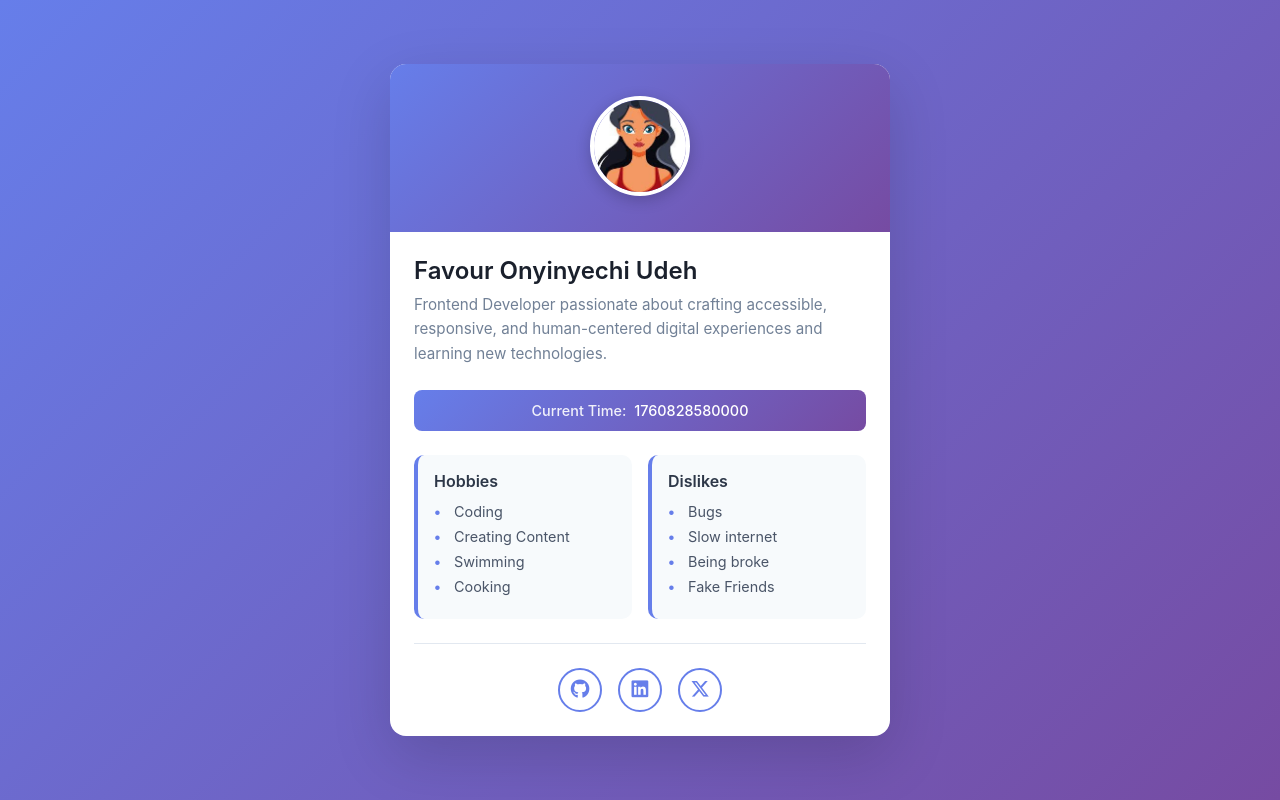
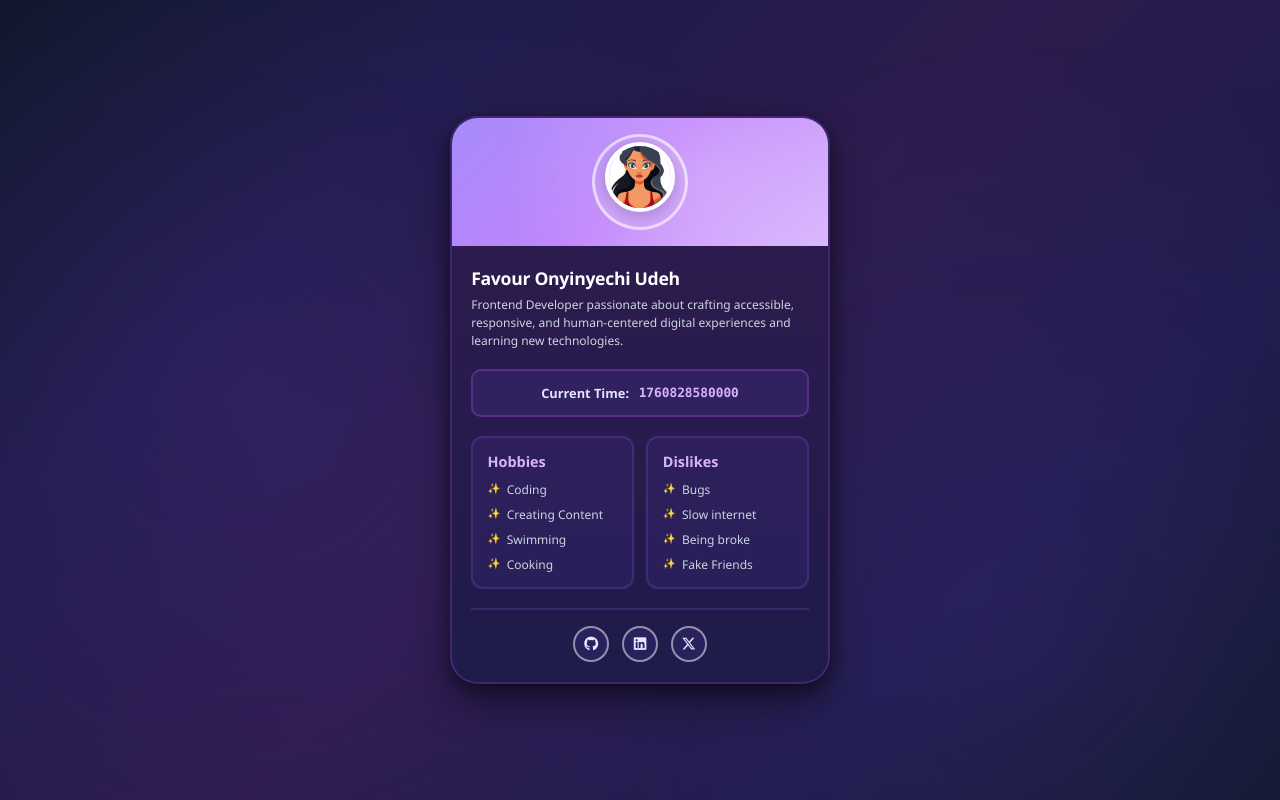
Before and after one commit to Favourite2024/frontend-wizards-profile-card, a plain HTML site: page index.html in a window 1280 px wide. Drawn offline with Linux system fonts and the light colour scheme.

Commit message:
My First Publish

```diff
--- a/index.html
+++ b/index.html
@@ -3,19 +3,22 @@
 <head>
   <meta charset="UTF-8" />
   <meta name="viewport" content="width=device-width, initial-scale=1.0" />
-  <title>Profile Card</title>
+  <title>Favour Udeh - Profile Card</title>
   <link rel="stylesheet" href="https://cdnjs.cloudflare.com/ajax/libs/font-awesome/6.5.0/css/all.min.css" />
   <link rel="stylesheet" href="style.css">
 </head>
 <body>
   <article data-testid="test-profile-card" class="profile-card">
     <div class="card-header">
+      <div class="avatar-container">
+        <div class="avatar-ring"></div>
         <img
           src="image.jpg"
           alt="Profile photo of Favour Udeh"
           class="avatar"
           data-testid="test-user-avatar"
         />
+      </div>
     </div>
 
     <div class="card-content">
@@ -72,8 +75,6 @@
     </div>
   </article>
 
-  <script src="script.js">
-
-  </script>
+  <script src="script.js"></script>
 </body>
 </html>
--- a/style.css
+++ b/style.css
@@ -5,118 +5,205 @@
 }
 
 body {
-  font-family: -apple-system, BlinkMacSystemFont, "Segoe UI", Roboto, "Helvetica Neue", Arial, sans-serif;
-  background: linear-gradient(135deg, #667eea 0%, #764ba2 100%);
+  font-family: "Segoe UI", Trebuchet MS, sans-serif;
+  background: linear-gradient(135deg, #0f172a 0%, #1e1b4b 25%, #2d1b4e 50%, #1e1b4b 75%, #0f172a 100%);
   display: flex;
   justify-content: center;
   align-items: center;
   min-height: 100vh;
-  padding: 1rem;
+  padding: 2rem 1rem;
+  position: relative;
+  overflow: hidden;
+}
+
+body::before {
+  content: '';
+  position: fixed;
+  top: 0;
+  left: 0;
+  width: 100%;
+  height: 100%;
+  background:
+    radial-gradient(circle at 20% 50%, rgba(168, 85, 247, 0.1) 0%, transparent 50%),
+    radial-gradient(circle at 80% 80%, rgba(139, 92, 246, 0.1) 0%, transparent 50%);
+  pointer-events: none;
+  z-index: -1;
 }
 
 .profile-card {
-  background: white;
-  border-radius: 16px;
-  box-shadow: 0 20px 60px rgba(0, 0, 0, 0.15);
-  max-width: 500px;
+  background: linear-gradient(180deg, #1e1b4b 0%, #2d1b4e 100%);
+  border-radius: 28px;
+  max-width: 380px;
   width: 100%;
   overflow: hidden;
-  transition: transform 0.3s ease, box-shadow 0.3s ease;
+  transition: all 0.5s cubic-bezier(0.34, 1.56, 0.64, 1);
+  position: relative;
+  border: 2px solid rgba(168, 85, 247, 0.2);
+  box-shadow:
+    0 2px 8px rgba(0, 0, 0, 0.2),
+    0 8px 20px rgba(0, 0, 0, 0.3),
+    0 20px 40px rgba(0, 0, 0, 0.4),
+    inset 0 1px 0 rgba(255, 255, 255, 0.05);
 }
 
 .profile-card:hover {
-  transform: translateY(-8px);
-  box-shadow: 0 30px 80px rgba(0, 0, 0, 0.2);
+  transform: translateY(-12px);
+  border-color: rgba(168, 85, 247, 0.4);
+  box-shadow:
+    0 4px 12px rgba(0, 0, 0, 0.25),
+    0 12px 30px rgba(0, 0, 0, 0.35),
+    0 30px 60px rgba(0, 0, 0, 0.45),
+    0 0 60px rgba(168, 85, 247, 0.25),
+    inset 0 1px 0 rgba(255, 255, 255, 0.08);
 }
 
-/* Header gradient section */
+/* Card Header */
 .card-header {
-  background: linear-gradient(135deg, #667eea 0%, #764ba2 100%);
-  padding: 2rem 1.5rem 1rem;
+  background: linear-gradient(135deg, #a78bfa 0%, #c084fc 50%, #d8b4fe 100%);
+  padding: 2rem 1.5rem;
   text-align: center;
+  position: relative;
+  overflow: hidden;
+}
+
+.card-header::before {
+  content: '';
+  position: absolute;
+  top: -40%;
+  right: -40%;
+  width: 150%;
+  height: 150%;
+  background: radial-gradient(circle, rgba(255,255,255,0.2) 0%, transparent 70%);
+  animation: shimmer 3s infinite;
+}
+
+@keyframes shimmer {
+  0%, 100% { transform: translate(0, 0); }
+  50% { transform: translate(20px, 20px); }
+}
+
+/* Avatar */
+.avatar-container {
+  position: relative;
+  width: 80px;
+  height: 80px;
+  margin: 0 auto;
+}
+
+.avatar-ring {
+  position: absolute;
+  inset: -8px;
+  border: 3px solid rgba(255, 255, 255, 0.6);
+  border-radius: 50%;
+  background: linear-gradient(45deg, transparent, rgba(255, 255, 255, 0.2), transparent);
+  animation: spin 4s linear infinite;
+}
+
+@keyframes spin {
+  0% { transform: rotateZ(0deg); }
+  100% { transform: rotateZ(360deg); }
+}
+
+.avatar {
+  width: 80px;
+  height: 80px;
+  border-radius: 50%;
+  border: 4px solid white;
+  object-fit: cover;
+  box-shadow: 0 4px 15px rgba(0, 0, 0, 0.2);
+  transition: all 0.4s cubic-bezier(0.34, 1.56, 0.64, 1);
+  position: relative;
+  z-index: 2;
+}
+
+.profile-card:hover .avatar {
+  transform: scale(1.08);
+}
+
+/* Card Content */
+.card-content {
+  padding: 1.5rem;
+  background: linear-gradient(180deg, #2d1b4e 0%, #1e1b4b 100%);
+}
+
+h2 {
+  font-size: 1.3rem;
+  color: white;
+  margin-bottom: 0.4rem;
+  font-weight: 800;
+  letter-spacing: -0.3px;
+}
+
+.bio {
+  color: #cbd5e1;
+  font-size: 0.8rem;
+  line-height: 1.5;
+  margin-bottom: 1.2rem;
+  font-weight: 400;
+}
+
+/* Time Display */
+.time-container {
+  background: rgba(139, 92, 246, 0.1);
+  color: #e0e7ff;
+  border-radius: 10px;
+  padding: 0.8rem 1rem;
+  margin-bottom: 1.2rem;
+  display: flex;
+  align-items: center;
+  justify-content: center;
+  gap: 0.6rem;
+  font-size: 0.8rem;
+  font-weight: 600;
+  border: 2px solid rgba(168, 85, 247, 0.3);
+  transition: all 0.3s ease;
+}
+
+.time-container:hover {
+  background: rgba(139, 92, 246, 0.15);
+  border-color: rgba(168, 85, 247, 0.5);
+  transform: scale(1.02);
+}
+
+.time-label {
+  font-weight: 700;
+}
+
+#time {
+  font-family: 'Monaco', 'Courier New', monospace;
+  font-weight: 800;
+  color: #d8b4fe;
+}
+
+/* Lists Container */
+.lists-container {
+  display: grid;
+  grid-template-columns: 1fr 1fr;
+  gap: 0.9rem;
+  margin-bottom: 1.2rem;
+}
+
+.list-section {
+  background: rgba(139, 92, 246, 0.08);
+  border-radius: 12px;
+  padding: 0.9rem;
+  border: 2px solid rgba(168, 85, 247, 0.2);
+  transition: all 0.3s cubic-bezier(0.34, 1.56, 0.64, 1);
   position: relative;
 }
 
-/* Avatar styling */
-.avatar {
-  width: 100px;
-  height: 100px;
-  border-radius: 50%;
-  border: 4px solid white;
-  object-fit: cover;
-  margin-bottom: 1rem;
-  box-shadow: 0 4px 15px rgba(0, 0, 0, 0.2);
-  transition: transform 0.3s ease;
-}
-
-.profile-card:hover .avatar {
-  transform: scale(1.05);
-}
-
-/* Content section */
-.card-content {
-  padding: 1.5rem;
-}
-
-h2 {
-  font-size: 1.5rem;
-  color: #1a202c;
-  margin-bottom: 0.5rem;
-  font-weight: 600;
-}
-
-.bio {
-  color: #718096;
-  font-size: 0.95rem;
-  line-height: 1.6;
-  margin-bottom: 1.5rem;
-}
-
-/* Time display */
-.time-container {
-  background: linear-gradient(135deg, #667eea 0%, #764ba2 100%);
-  color: white;
-  border-radius: 8px;
-  padding: 0.75rem 1rem;
-  margin-bottom: 1.5rem;
-  display: flex;
-  align-items: center;
-  justify-content: center;
-  gap: 0.5rem;
-  font-size: 0.9rem;
-  font-weight: 500;
-}
-
-.time-label {
-  opacity: 0.9;
-}
-
-/* Lists section */
-.lists-container {
-  display: grid;
-  grid-template-columns: 1fr 1fr;
-  gap: 1rem;
-  margin-bottom: 1.5rem;
-}
-
-.list-section {
-  background: #f7fafc;
-  border-radius: 10px;
-  padding: 1rem;
-  border-left: 4px solid #667eea;
-  transition: all 0.3s ease;
-}
-
 .list-section:hover {
-  background: #edf2f7;
-  border-left-color: #764ba2;
+  background: rgba(139, 92, 246, 0.12);
+  border-color: rgba(168, 85, 247, 0.4);
+  transform: translateY(-3px);
+  box-shadow: 0 6px 15px rgba(168, 85, 247, 0.1);
 }
 
 .list-section h3 {
-  font-size: 1rem;
-  color: #2d3748;
-  margin-bottom: 0.75rem;
-  font-weight: 600;
+  font-size: 0.9rem;
+  color: #d8b4fe;
+  margin-bottom: 0.6rem;
+  font-weight: 800;
 }
 
 .list-section ul {
@@ -124,80 +211,124 @@ h2 {
 }
 
 .list-section li {
-  color: #4a5568;
-  font-size: 0.9rem;
+  color: #cbd5e1;
+  font-size: 0.75rem;
   margin-bottom: 0.5rem;
-  padding-left: 1.25rem;
+  padding-left: 1.2rem;
   position: relative;
+  transition: all 0.2s ease;
+  font-weight: 500;
+}
+
+.list-section li:last-child {
+  margin-bottom: 0;
+}
+
+.list-section li:hover {
+  color: #d8b4fe;
+  transform: translateX(3px);
 }
 
 .list-section li:before {
-  content: "•";
-  color: #667eea;
-  font-weight: bold;
+  content: "✨";
   position: absolute;
   left: 0;
+  font-size: 0.65rem;
 }
 
-/* Social links */
+/* Social Links */
 .social-links {
   display: flex;
-  gap: 1rem;
+  gap: 0.8rem;
   justify-content: center;
   list-style: none;
-  padding-top: 1.5rem;
-  border-top: 1px solid #e2e8f0;
+  padding-top: 1rem;
+  border-top: 2px solid rgba(168, 85, 247, 0.2);
+}
+
+.social-links li {
+  transition: all 0.3s ease;
 }
 
 .social-links a {
   display: flex;
   align-items: center;
   justify-content: center;
-  width: 44px;
-  height: 44px;
+  width: 40px;
+  height: 40px;
   border-radius: 50%;
-  border: 2px solid #667eea;
-  color: #667eea;
-  font-size: 1.2rem;
-  transition: all 0.3s ease;
+  border: 2px solid rgba(255, 255, 255, 0.5);
+  color: #e0e7ff;
+  font-size: 1rem;
+  transition: all 0.3s cubic-bezier(0.34, 1.56, 0.64, 1);
   text-decoration: none;
+  background: rgba(139, 92, 246, 0.1);
+  position: relative;
+}
+
+.social-links a::before {
+  content: '';
+  position: absolute;
+  inset: 0;
+  border-radius: 50%;
+  background: linear-gradient(135deg, #a78bfa, #d8b4fe);
+  opacity: 0;
+  transition: opacity 0.3s ease;
+  z-index: -1;
+}
+
+.social-links a:hover::before,
+.social-links a:focus::before {
+  opacity: 1;
 }
 
 .social-links a:hover,
 .social-links a:focus {
-  background: linear-gradient(135deg, #667eea 0%, #764ba2 100%);
   color: white;
   border-color: transparent;
-  transform: translateY(-4px);
-  box-shadow: 0 8px 20px rgba(102, 126, 234, 0.4);
+  transform: translateY(-4px) scale(1.1);
+  box-shadow: 0 8px 20px rgba(168, 85, 247, 0.3);
 }
 
 .social-links a:focus-visible {
-  outline: 2px solid #667eea;
+  outline: 2px solid #d8b4fe;
   outline-offset: 2px;
 }
 
 /* Responsive */
 @media (max-width: 480px) {
+  .profile-card {
+    max-width: 340px;
+  }
+}
+
   .card-content {
-    padding: 1rem;
+    padding: 1.2rem;
   }
 
   h2 {
-    font-size: 1.3rem;
+    font-size: 1.1rem;
+  }
+
+  .bio {
+    font-size: 0.75rem;
+  }
+
+  .avatar {
+    width: 70px;
+    height: 70px;
+  }
+
+  .card-header {
+    padding: 1.5rem 1.2rem;
   }
 
   .lists-container {
-    grid-template-columns: 1fr;
     gap: 0.8rem;
   }
 
-  .profile-card {
-    border-radius: 12px;
+  .social-links a {
+    width: 36px;
+    height: 36px;
+    font-size: 0.9rem;
   }
-
-  .avatar {
-    width: 80px;
-    height: 80px;
-  }
-}
```
Lines whose indentation alone changed are shown as unchanged.
